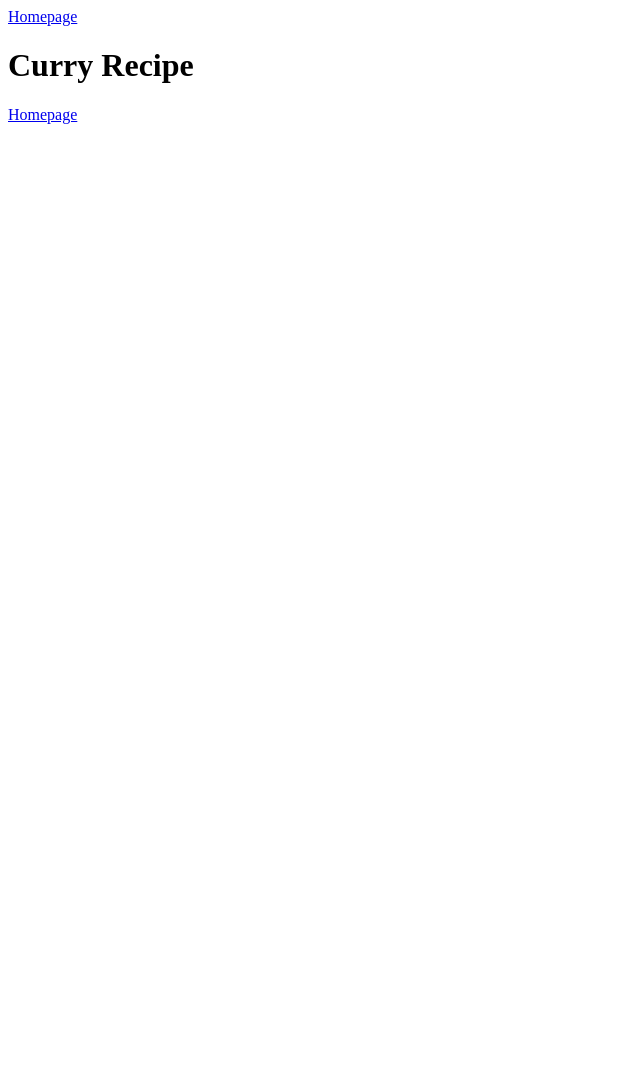
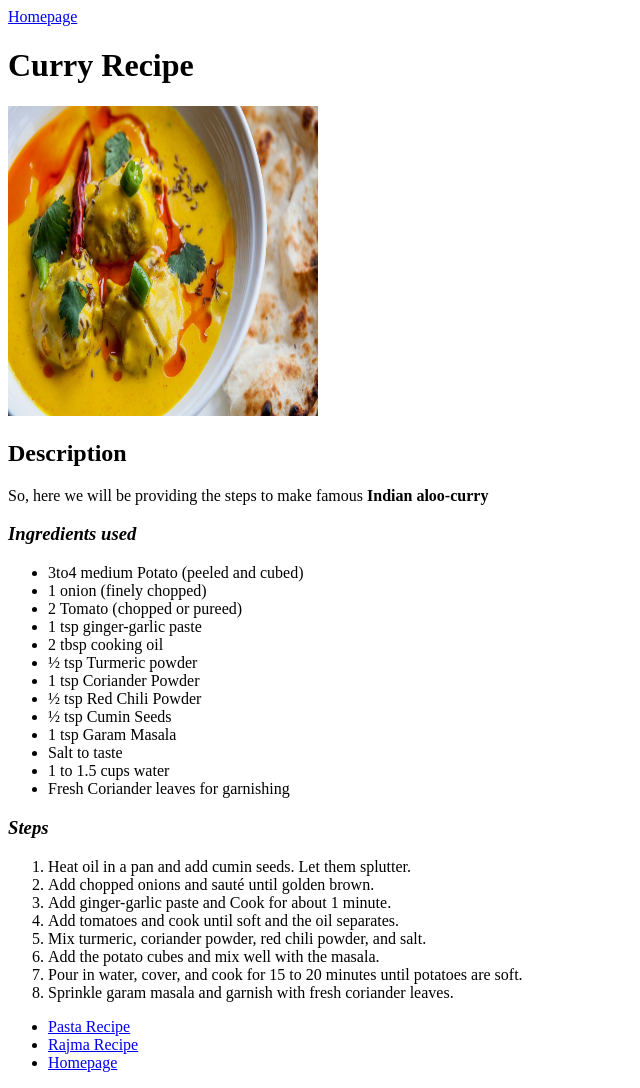
Before and after one commit to Sumit-tik/odin-recipes, a plain HTML site: page recipes/curry.html in a window 1280 px wide. Shown: the whole page, without its empty margins (0-640 px from the left). Before the commit the page ends 800 px from the top, so only its background shows below. Drawn offline with Linux system fonts and the light colour scheme.

Commit message:
Added images folder and created individual recipe pages

```diff
--- a/recipes/curry.html
+++ b/recipes/curry.html
@@ -8,6 +8,40 @@
 <body>
      <a href="../index.html">Homepage</a>
     <h1>Curry Recipe</h1>
-     <a href="../index.html">Homepage</a>
+     <img src="../images/aloo-curry.jpg" alt="Image of finished dish of Curry" height="310" width="310">
+    <h2>Description</h2>
+        <p>So, here we will be providing the steps to make famous <strong>Indian aloo-curry</strong></p>
+    <h3><em>Ingredients used</em></h3>
+        <ul>
+            <li>3to4 medium Potato (peeled and cubed)</li>
+            <li>1 onion (finely chopped)</li>
+            <li>2 Tomato (chopped or pureed)</li>
+            <li>1 tsp ginger-garlic paste</li>
+            <li>2 tbsp cooking oil</li>
+            <li>½ tsp Turmeric powder</li>
+            <li>1 tsp Coriander Powder</li>
+            <li>½ tsp Red Chili Powder</li>
+            <li>½ tsp Cumin Seeds</li>
+            <li>1 tsp Garam Masala</li>
+            <li>Salt to taste</li>
+            <li>1 to 1.5 cups water</li>
+            <li>Fresh Coriander leaves for garnishing</li>
+        </ul>
+    <h3><em>Steps</em></h3>
+        <ol>
+            <li>Heat oil in a pan and add cumin seeds. Let them splutter.</li>
+            <li>Add chopped onions and sauté until golden brown.</li>
+            <li>Add ginger-garlic paste and Cook for about 1 minute.</li>
+            <li>Add tomatoes and cook until soft and the oil separates.</li>
+            <li>Mix turmeric, coriander powder, red chili powder, and salt.</li>
+            <li>Add the potato cubes and mix well with the masala.</li>
+            <li>Pour in water, cover, and cook for 15 to 20 minutes until potatoes are soft.</li>
+            <li>Sprinkle garam masala and garnish with fresh coriander leaves.</li>
+        </ol>
+        <ul>
+            <li> <a href="pasta.html">Pasta Recipe</a> </li>
+            <li> <a href="rajma.html">Rajma Recipe</a> </li>
+            <li> <a href="../index.html">Homepage</a> </li>
+        </ul>
 </body>
 </html>
```
Also changed, not shown: index.html (+5 -3 lines), recipes/pasta.html (+31 -1 lines), recipes/rajma.html (+35 -1 lines), images/aloo-curry.jpg (added), images/rajma.jpg (added), 1 other file.
